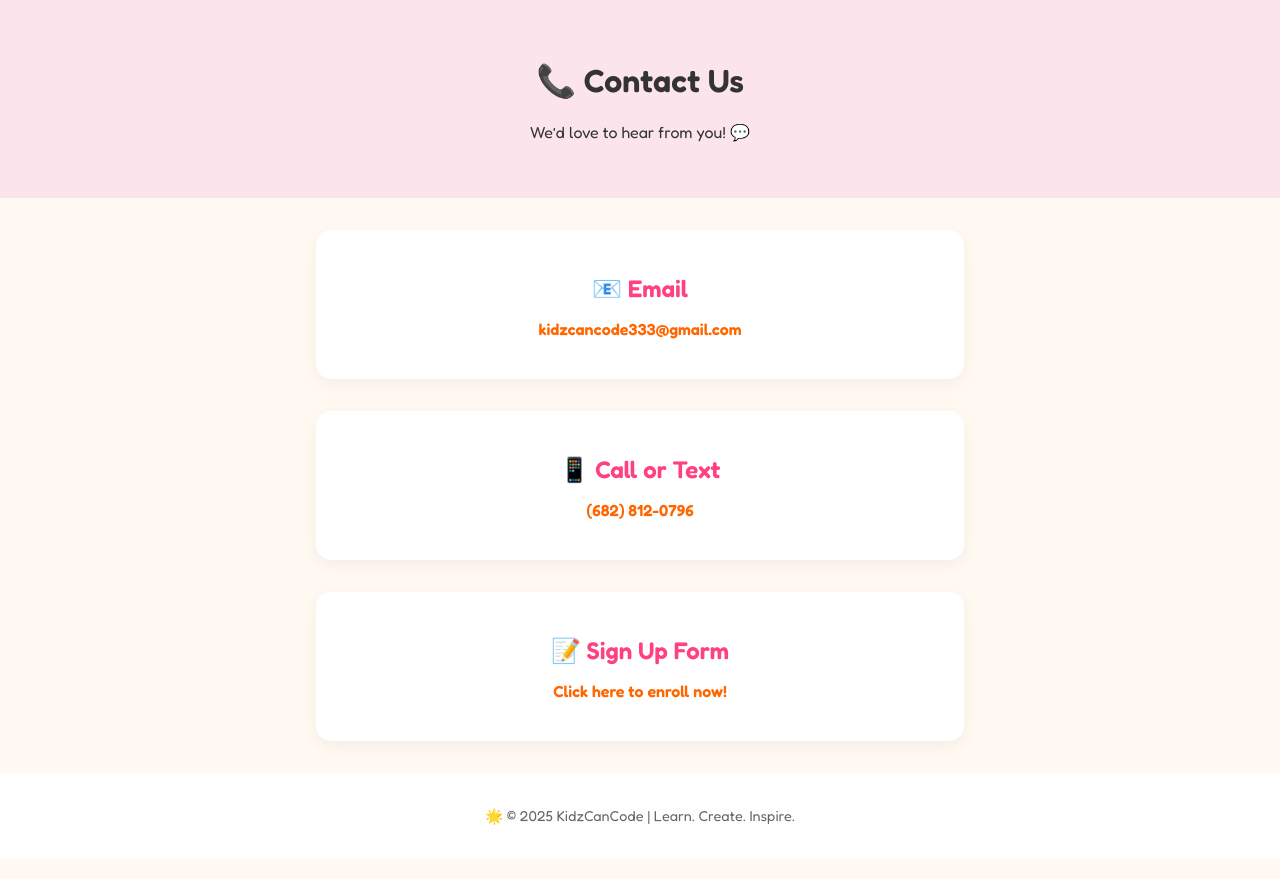
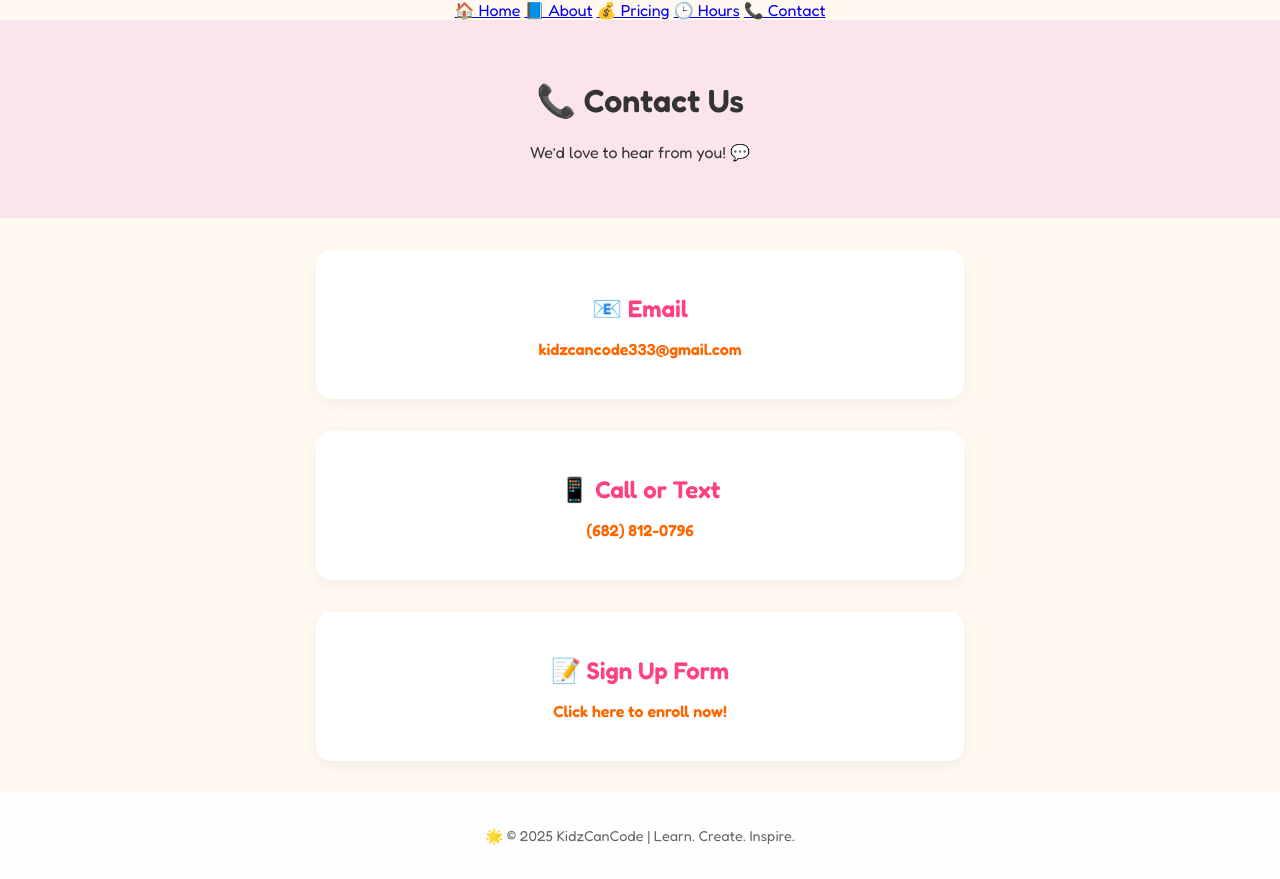
Before and after one commit to KidzCanCode-KCC/kidzcancode, a plain HTML site: page contact.html in a window 1280 px wide. Drawn offline with Linux system fonts and the light colour scheme.

Commit message:
Update contact.html

```diff
--- a/contact.html
+++ b/contact.html
@@ -7,6 +7,14 @@
   <link rel="stylesheet" href="style.css" />
   <link href="https://fonts.googleapis.com/css2?family=Fredoka:wght@400;600&display=swap" rel="stylesheet">
 </head>
+  <nav class="navbar">
+  <a href="index.html">🏠 Home</a>
+  <a href="about.html">📘 About</a>
+  <a href="pricing.html">💰 Pricing</a>
+  <a href="hours.html">🕒 Hours</a>
+  <a href="contact.html">📞 Contact</a>
+</nav>
+
 <body>
   <header class="hero contact-hero">
     <h1>📞 Contact Us</h1>
```
